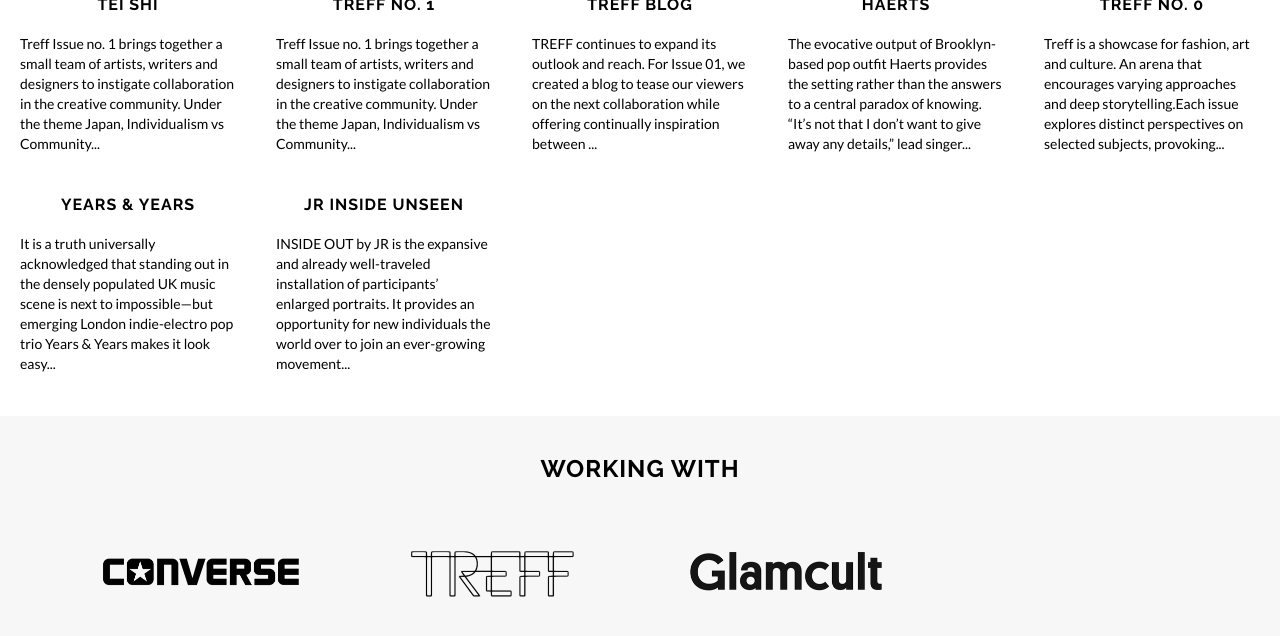
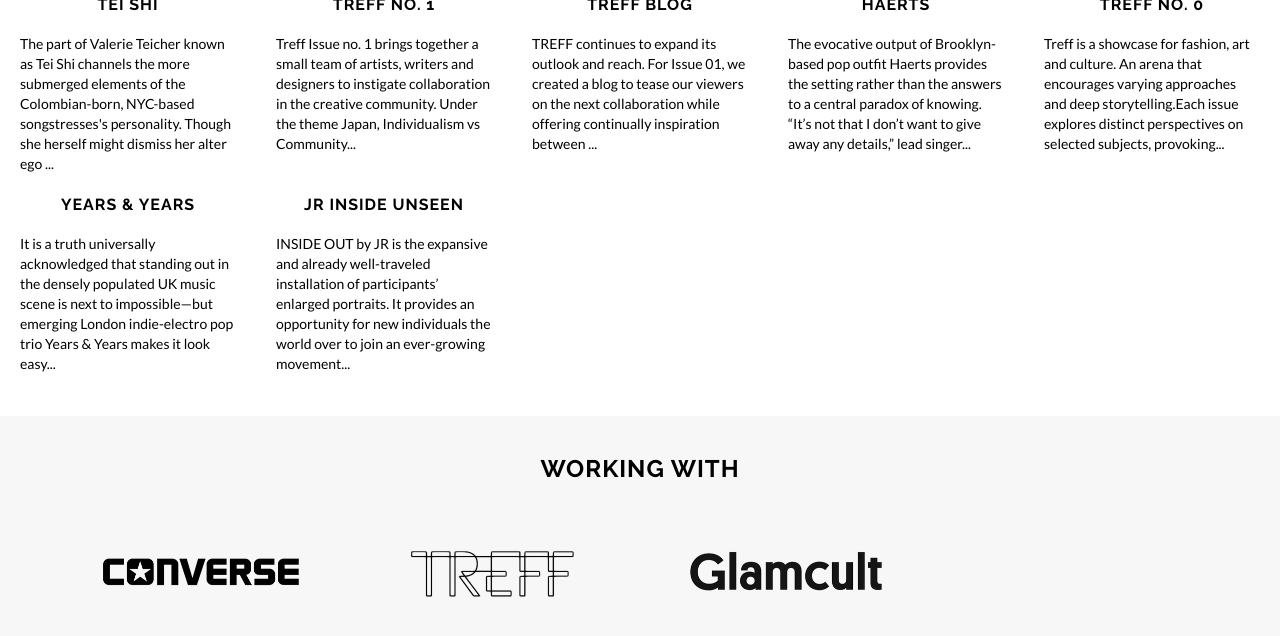
Before and after one commit to emilygv/emilyvernon.com, a Jekyll site: the page built from index.html, in a window 1280 px wide and 900 px high, scrolled down 1216 px, cut to the strip 225-861 px from the top of the window. Built offline with Jekyll 4.4.1, drawn with Linux system fonts in a browser that asks for light colours; nearby versions of some CDN libraries.

Commit message:
Update tei-shi.md

```diff
--- a/_projects/journalism/tei-shi.md
+++ b/_projects/journalism/tei-shi.md
@@ -6,7 +6,7 @@
 category: Journalism
 tags: "Music"
 client: GLAMCULT
-description: Treff Issue no. 1 brings together a small team of artists, writers and designers to instigate collaboration in the creative community. Under the theme Japan, Individualism vs Community...
+description: The part of Valerie Teicher known as Tei Shi channels the more submerged elements of the Colombian-born, NYC-based songstresses's personality. Though she herself might dismiss her alter ego ...
 ---
 Treff Issue no. 1 brings together a small team of artists, writers and designers to instigate collaboration in the creative community. Under the theme 'Japan: Individualism vs Community', fashion designer Barbara Langendijk, visual poet Lucienne Venner and photographer Shinji Otani address the topic through multiple media.
 
```
